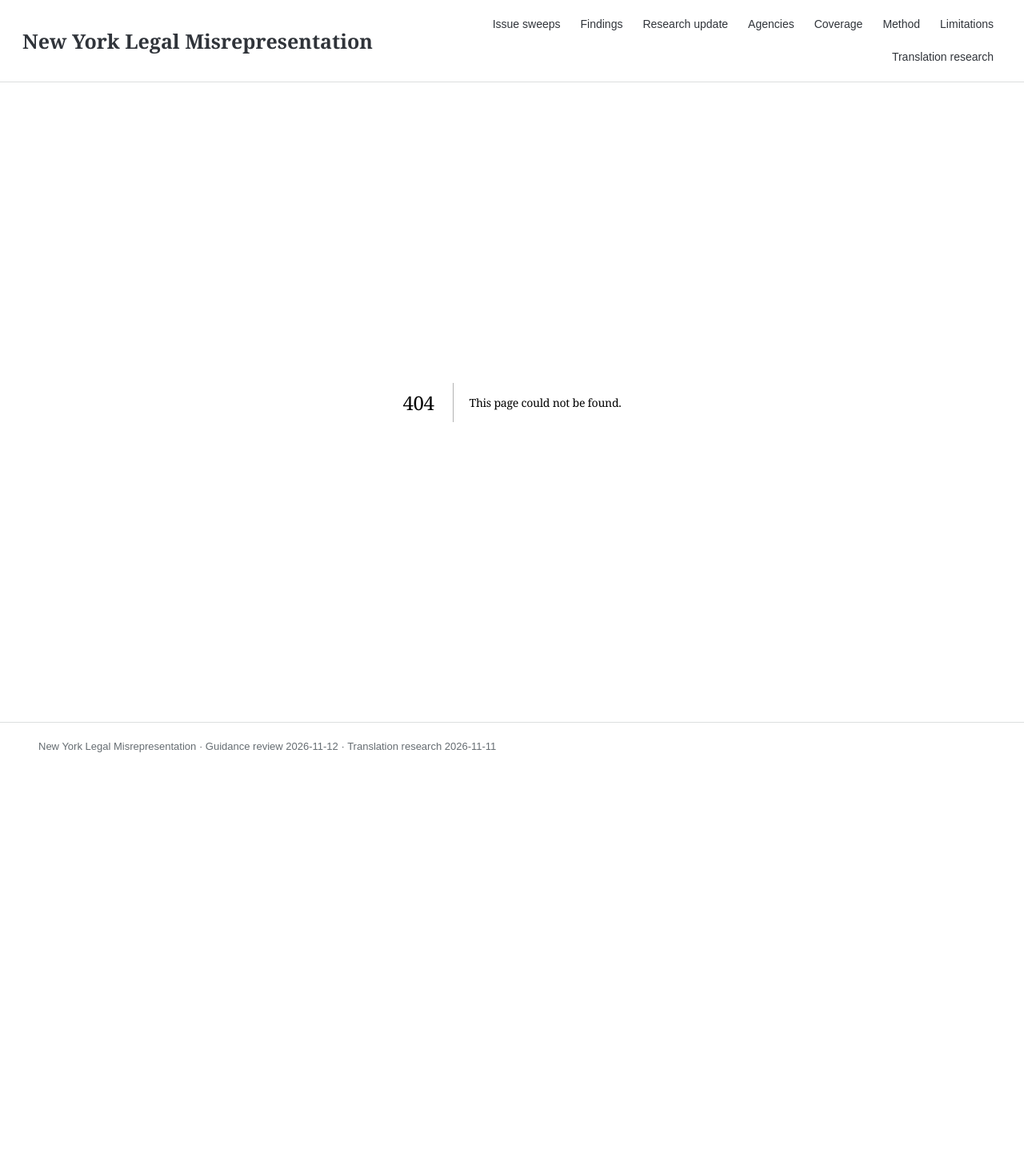
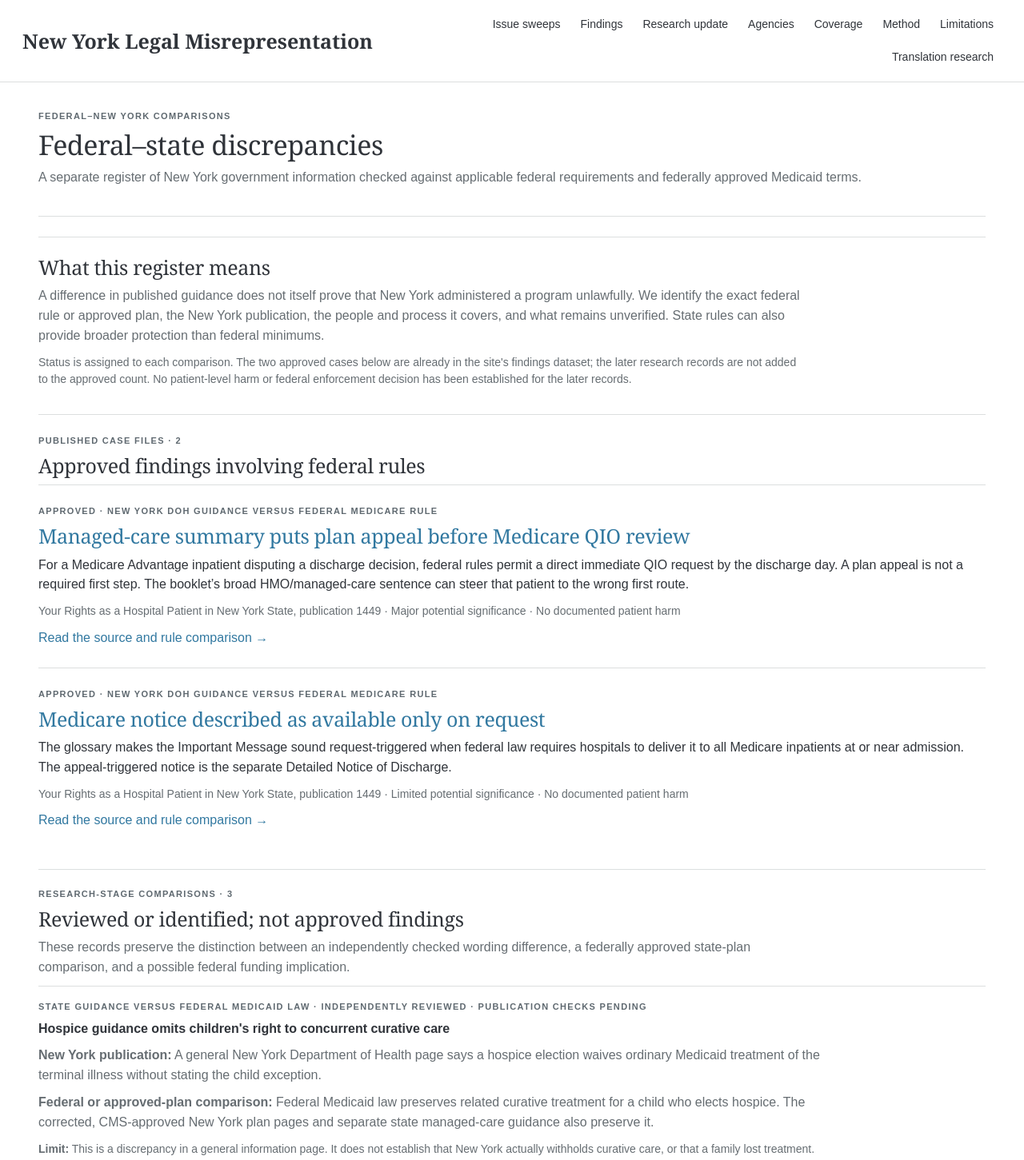
Before and after one commit to ae-oss/new-york-translation-inconsistencies, a Next.js app: page /federal-state in a window 1280 px wide. Before the commit this address had no page. Shown: the top 1451 px of the page at 80% size. Before the commit the page ends 965 px from the top, so only its background shows below. Built offline with nearby package versions, Linux system fonts and the light colour scheme.

Commit message:
Stage federal-state page

```diff
--- /dev/null
+++ b/src/app/federal-state/page.tsx
@@ -0,0 +1,59 @@
+import Link from "next/link";
+import { approvedFederalStateFindingIds, researchFederalStateRecords } from "@/data/federal-state-register";
+import { claimFor, legal, sourceFor } from "@/lib/legal-research";
+
+export default function FederalStatePage() {
+  const approved = approvedFederalStateFindingIds.map(id => legal.findings.find(f => f.id === id)).filter(f => f?.publication_status === "approved");
+
+  return <main className="container main">
+    <div className="page-heading">
+      <div className="eyebrow">Federal–New York comparisons</div>
+      <h1>Federal–state discrepancies</h1>
+      <p>A separate register of New York government information checked against applicable federal requirements and federally approved Medicaid terms.</p>
+    </div>
+
+    <section className="context-panel">
+      <h2>What this register means</h2>
+      <p>A difference in published guidance does not itself prove that New York administered a program unlawfully. We identify the exact federal rule or approved plan, the New York publication, the people and process it covers, and what remains unverified. State rules can also provide broader protection than federal minimums.</p>
+      <p className="muted">Status is assigned to each comparison. The two approved cases below are already in the site's findings dataset; the later research records are not added to the approved count. No patient-level harm or federal enforcement decision has been established for the later records.</p>
+    </section>
+
+    <section aria-labelledby="approved-federal-state">
+      <div className="eyebrow">Published case files · {approved.length}</div>
+      <h2 id="approved-federal-state">Approved findings involving federal rules</h2>
+      {approved.map(finding => {
+        if (!finding) return null;
+        const claim = claimFor(finding);
+        const source = claim && sourceFor(claim);
+        return <article className="finding-card" key={finding.id}>
+          <div className="eyebrow">Approved · New York DOH guidance versus federal Medicare rule</div>
+          <h2><Link href={`/findings/${finding.id}/`}>{finding.title}</Link></h2>
+          <p>{claim?.analysis}</p>
+          <p className="muted">{source?.title} · {claim?.significance} potential significance · No documented patient harm</p>
+          <Link href={`/findings/${finding.id}/`}>Read the source and rule comparison →</Link>
+        </article>;
+      })}
+    </section>
+
+    <section className="context-panel" aria-labelledby="research-federal-state">
+      <div className="eyebrow">Research-stage comparisons · {researchFederalStateRecords.length}</div>
+      <h2 id="research-federal-state">Reviewed or identified; not approved findings</h2>
+      <p>These records preserve the distinction between an independently checked wording difference, a federally approved state-plan comparison, and a possible federal funding implication.</p>
+      {researchFederalStateRecords.map(record => <article className="claim-row" key={record.id} id={record.id}>
+        <div className="eyebrow">{record.category} · {record.status}</div>
+        <h3>{record.title}</h3>
+        <p><strong>New York publication:</strong> {record.stateText}</p>
+        <p><strong>Federal or approved-plan comparison:</strong> {record.federalComparison}</p>
+        <p className="muted"><strong>Limit:</strong> {record.boundary}</p>
+        <p><a href={record.stateSource.url} target="_blank" rel="noreferrer">{record.stateSource.label} ↗</a> · <a href={record.federalSource.url} target="_blank" rel="noreferrer">{record.federalSource.label} ↗</a></p>
+      </article>)}
+    </section>
+
+    <section aria-labelledby="no-conflict">
+      <h2 id="no-conflict">Checks without an established federal–state conflict</h2>
+      <p>The forensic-exam review found that New York's published police-report and cooperation rules align with the federal STOP condition. The initial pediatric Medicaid review found no supported federal EPSDT conflict in its targeted passages; orthodontic retreatment, nursing hours, a PERS route, and access to school-site ABA remain fact-specific questions. These are not counted as discrepancies.</p>
+      <p className="muted">The appeal-deadline discrepancies grounded in New York Public Health Law, the seven-day HIV medication notice, and the older MLTC transport template belong to separate guidance-versus-New York-rule research. Their controlling comparison is a New York rule, so they are not relabeled as direct federal-law violations here.</p>
+    </section>
+    <p className="note">Coverage is limited to the named publications and passages. This register is not a survey of all federal and New York law, and its entries cannot be used to estimate how often patients encounter incorrect guidance.</p>
+  </main>;
+}
```
